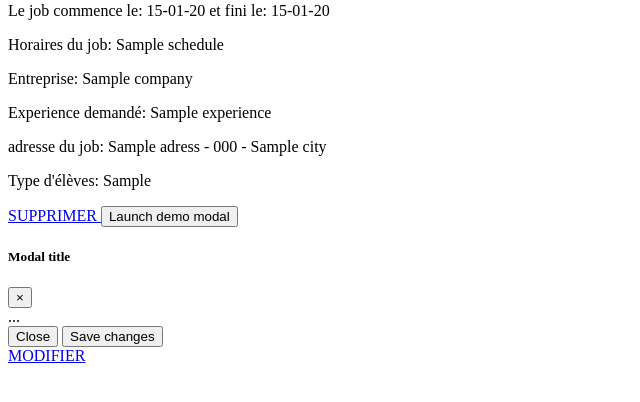
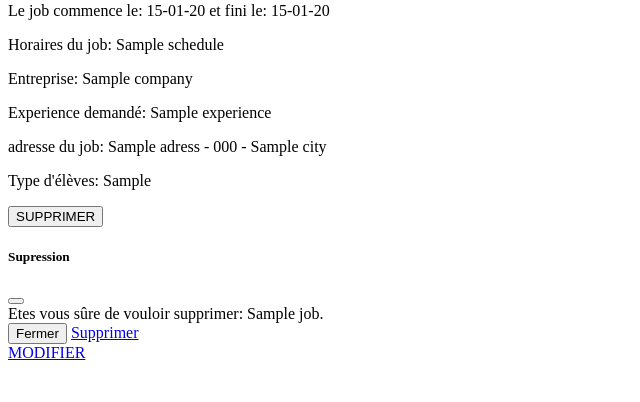
Before and after one commit to jonnhyknocksville/gabrielrh, a Symfony app: template templates/jobs/job.html.twig in a window 1280 px wide. Shown: the part 201-603 px from the top of the page, without its empty margins (0-640 px from the left). Run offline with Twig, Linux system fonts and the light colour scheme; the template is opened without the code that fills it: most values are stand-ins (such as "Sample title", 1, 10 or a date in 2020); some libraries are stand-ins or nearby versions.

Commit message:
ajout de la suppression d'un job avec modal de comfirmation

```diff
--- a/package.json
+++ b/package.json
@@ -4,7 +4,7 @@
         "@babel/preset-env": "^7.16.0",
         "@popperjs/core": "^2.11.8",
         "@symfony/webpack-encore": "^4.0.0",
-        "bootstrap": "^5.3.0",
+        "bootstrap": "^5.3.1",
         "core-js": "^3.23.0",
         "jquery": "^3.7.0",
         "regenerator-runtime": "^0.13.9",
--- a/src/Controller/JobsController.php
+++ b/src/Controller/JobsController.php
@@ -114,9 +114,9 @@
         // si j'ai un post
         // je récupère le paramètre POST ID
         $id = $request->get('id');
-        $article = $entityManager->getRepository(Articles::class)->find($id);
+        $job = $entityManager->getRepository(Jobs::class)->find($id);
 
-        $entityManager->remove($article);
+        $entityManager->remove($job);
         $entityManager->flush();
 
         // rediriger vers la page d'accueil avec un msg de confirmation
--- a/templates/jobs/job.html.twig
+++ b/templates/jobs/job.html.twig
@@ -26,32 +26,31 @@
         <p>adresse du job: {{ job.adress }} - {{ job.postalCode }} - {{ job.city }}</p>
         <p>Type d'élèves: {{ job.typeOfAudience }} </p>
 
-        <a href="{{ path('delete_job', {id : job.id}) }}" class="btn btn-danger"> SUPPRIMER </a>
         <!-- Button trigger modal -->
-        <button type="button" class="btn btn-primary" data-toggle="modal" data-target="#exampleModalCenter">
-        Launch demo modal
+        <button type="button" id="deleteButton" class="btn btn-danger" data-toggle="modal" data-target="#myModal">
+        SUPPRIMER
         </button>
 
         <!-- Modal -->
-        <div class="modal fade" id="exampleModalCenter" tabindex="-1" role="dialog" aria-labelledby="exampleModalCenterTitle" aria-hidden="true">
+        <div class="modal fade" id="myModal" tabindex="-1" role="dialog" aria-labelledby="exampleModalCenterTitle" aria-hidden="true">
+
         <div class="modal-dialog modal-dialog-centered" role="document">
             <div class="modal-content">
             <div class="modal-header">
-                <h5 class="modal-title" id="exampleModalCenterTitle">Modal title</h5>
-                <button type="button" class="close" data-dismiss="modal" aria-label="Close">
-                <span aria-hidden="true">&times;</span>
-                </button>
+                <h5 class="modal-title" id="exampleModalCenterTitle">Supression</h5>
+                <button type="button" class="btn-close" data-bs-dismiss="modal" aria-label="Close"></button>
             </div>
             <div class="modal-body">
-                ...
+                Etes vous sûre de vouloir supprimer: {{ job.title }}.
             </div>
             <div class="modal-footer">
-                <button type="button" class="btn btn-secondary" data-dismiss="modal">Close</button>
-                <button type="button" class="btn btn-primary">Save changes</button>
+                <button type="button" class="btn btn-secondary" data-bs-dismiss="modal">Fermer</button>
+                <a id="btnSup" href="{{ path('delete_job', {id : job.id}) }}" class="btn btn-danger">Supprimer</a>
             </div>
             </div>
         </div>
         </div>
+
         <a href="{{ path('modify_job', {id : job.id}) }}" class="btn btn-warning"> MODIFIER </a>
 
     </div>
```
Also changed, not shown: assets/app.js (+16 -0 lines), package-lock.json.
